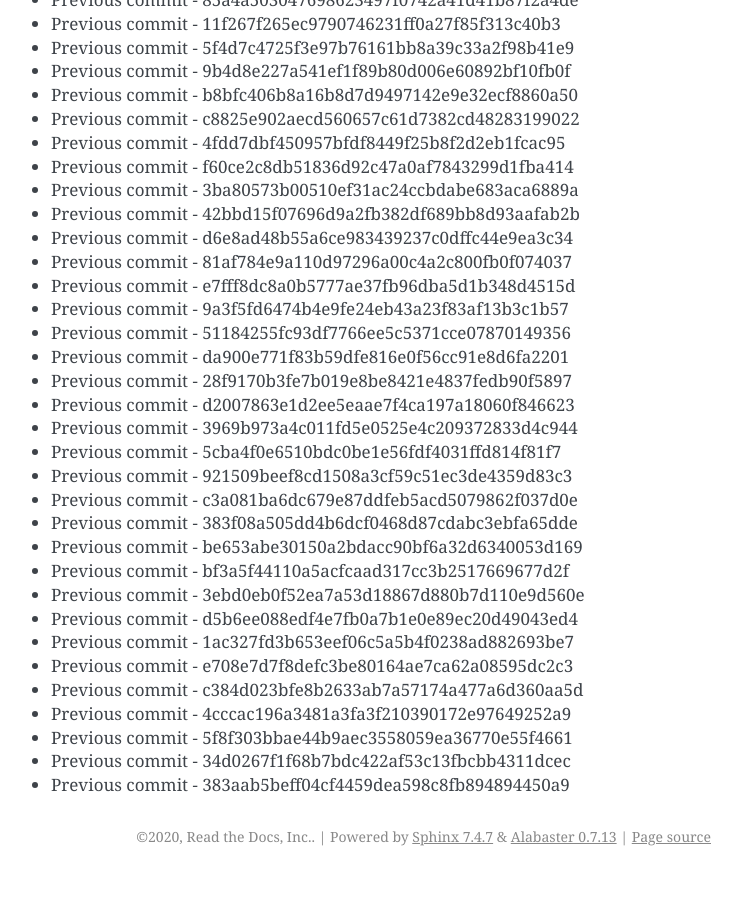
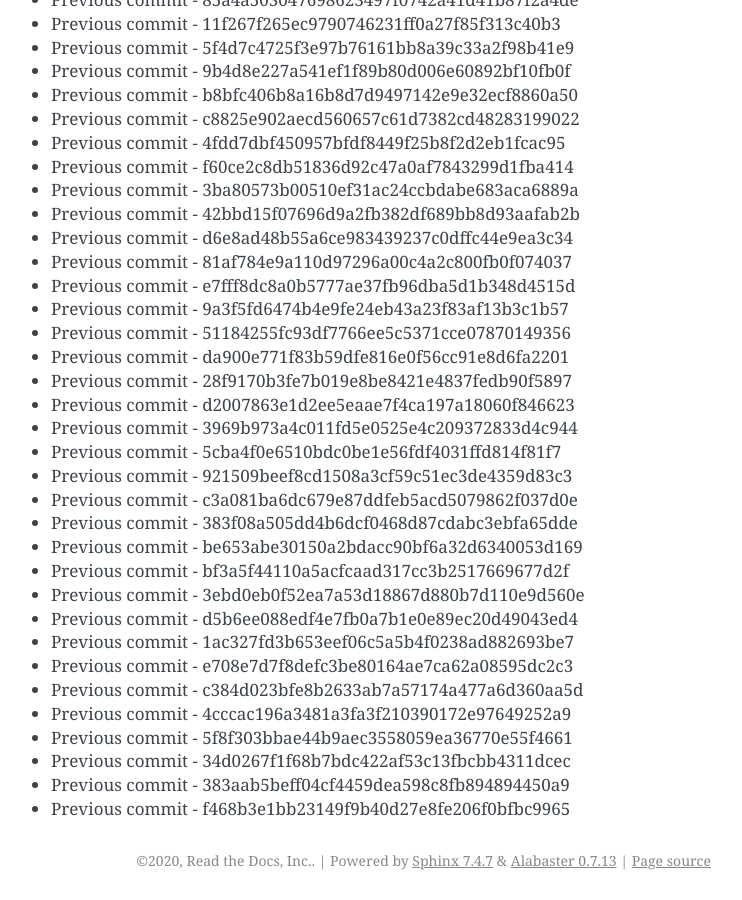
Before and after one commit to readthedocs/rtd-git-stresstest, a Sphinx documentation site: the page built from docs/updates.rst, in a window 1280 px wide and 900 px high, scrolled down 99484 px. Shown: the whole window, without its empty margins (399-1141 px from the left). Built offline with Sphinx 7.4.7, drawn with Linux system fonts in a browser that asks for light colours; before the commit the page ends 100360 px from its top, so only the background shows below that.

Commit message:
Generating commit from previous: f468b3e1bb23149f9b40d27e8fe206f0bfbc9965

```diff
--- a/docs/updates.rst
+++ b/docs/updates.rst
@@ -4212,3 +4212,4 @@ It can be tested for any performance characteristics.
 * Previous commit - 5f8f303bbae44b9aec3558059ea36770e55f4661
 * Previous commit - 34d0267f1f68b7bdc422af53c13fbcbb4311dcec
 * Previous commit - 383aab5beff04cf4459dea598c8fb894894450a9
+* Previous commit - f468b3e1bb23149f9b40d27e8fe206f0bfbc9965
```
